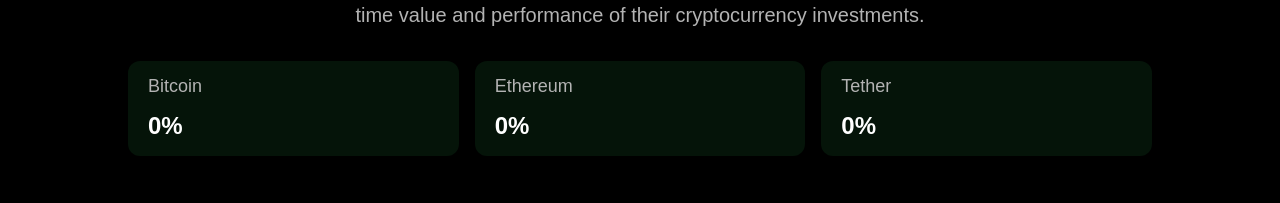
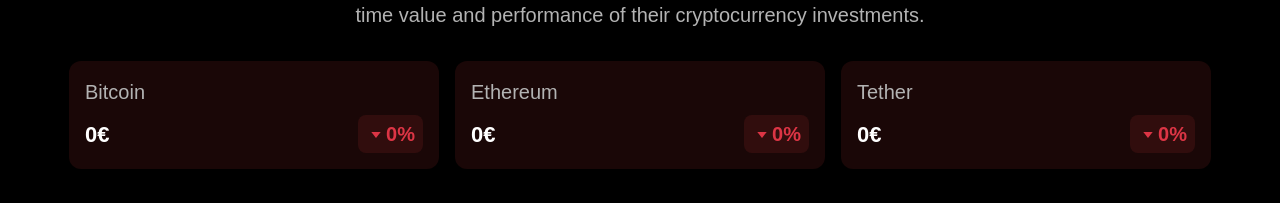
Before and after one commit to margusliinev/react-projects, a React (Vite) app in the folder 03-crypto-tracker/: page / in a window 1280 px wide. Shown: the part 183-386 px from the top of the page. Built offline with nearby package versions, Linux system fonts and the light colour scheme; no server answers; a web font is replaced by a local one.

Commit message:
marketInfo component redone, swapped to top 3 coins

```diff
--- a/03-crypto-tracker/src/components/CoinsPagination.jsx
+++ b/03-crypto-tracker/src/components/CoinsPagination.jsx
@@ -4,7 +4,7 @@ import { useSelector, useDispatch } from 'react-redux';
 import { changePage } from '../features/coins/coinsSlice';
 
 const CoinsPagination = () => {
-    const { numOfPages, page, filtered_coins, itemsPerPage } = useSelector((store) => store.coins);
+    const { page, filtered_coins, itemsPerPage } = useSelector((store) => store.coins);
     const dispatch = useDispatch();
 
     const pages = Array.from({ length: Math.ceil(filtered_coins.length / itemsPerPage) }, (_, index) => {
--- a/03-crypto-tracker/src/components/MarketInfo.jsx
+++ b/03-crypto-tracker/src/components/MarketInfo.jsx
@@ -1,23 +1,43 @@
 import React from 'react';
 import { useSelector } from 'react-redux';
+import { formatPrice } from '../utils/formatPrice';
+import { RxTriangleDown, RxTriangleUp } from 'react-icons/rx';
 
 const MarketInfo = () => {
-    const { global } = useSelector((store) => store.global);
-    const { market_cap_percentage } = global;
+    const { featured } = useSelector((store) => store.featured);
+    const { bitcoin, ethereum, tether } = featured;
 
     return (
         <div className='market-info'>
-            <div className='market-info-box'>
+            <div className={bitcoin && bitcoin.eur_24h_change > 0 ? 'market-info-box box-green' : 'market-info-box box-red'}>
                 <p className='info-box-title'>Bitcoin</p>
-                <p className='info-box-value'>{market_cap_percentage ? market_cap_percentage.btc.toFixed(2) + '%' : 0 + '%'}</p>
+                <div>
+                    <p className='info-box-value'>{bitcoin && bitcoin ? formatPrice(bitcoin && bitcoin.eur_market_cap) : 0 + '€'}</p>
+                    <div className={bitcoin && bitcoin.eur_24h_change > 0 ? 'info-box-change-value bright-box-green value-green' : 'info-box-change-value bright-box-red value-red'}>
+                        {bitcoin && bitcoin.eur_24h_change > 0 ? <RxTriangleUp /> : <RxTriangleDown />}
+                        <p className={bitcoin && bitcoin.eur_24h_change > 0 ? 'value-green' : 'value-red'}>{bitcoin ? Math.abs(bitcoin.eur_24h_change.toFixed(2)) + '%' : 0 + '%'}</p>
+                    </div>
+                </div>
             </div>
-            <div className='market-info-box'>
+            <div className={ethereum && ethereum.eur_24h_change > 0 ? 'market-info-box box-green' : 'market-info-box box-red'}>
                 <p className='info-box-title'>Ethereum</p>
-                <p className='info-box-value'>{market_cap_percentage ? market_cap_percentage.eth.toFixed(2) + '%' : 0 + '%'}</p>
+                <div>
+                    <p className='info-box-value'>{ethereum && ethereum ? formatPrice(ethereum && ethereum.eur_market_cap) : 0 + '€'}</p>
+                    <div className={ethereum && ethereum.eur_24h_change > 0 ? 'info-box-change-value bright-box-green value-green' : 'info-box-change-value bright-box-red value-red'}>
+                        {ethereum && ethereum.eur_24h_change > 0 ? <RxTriangleUp /> : <RxTriangleDown />}
+                        <p className={ethereum && ethereum.eur_24h_change > 0 ? 'value-green' : 'value-red'}>{ethereum ? Math.abs(ethereum.eur_24h_change.toFixed(2)) + '%' : 0 + '%'}</p>
+                    </div>
+                </div>
             </div>
-            <div className='market-info-box'>
+            <div className={tether && tether.eur_24h_change > 0 ? 'market-info-box box-green' : 'market-info-box box-red'}>
                 <p className='info-box-title'>Tether</p>
-                <p className='info-box-value'>{market_cap_percentage ? market_cap_percentage.usdt.toFixed(2) + '%' : 0 + '%'}</p>
+                <div>
+                    <p className='info-box-value'>{tether && tether ? formatPrice(tether && tether.eur_market_cap) : 0 + '€'}</p>
+                    <div className={tether && tether.eur_24h_change > 0 ? 'info-box-change-value bright-box-green value-green' : 'info-box-change-value bright-box-red value-red'}>
+                        {tether && tether.eur_24h_change > 0 ? <RxTriangleUp /> : <RxTriangleDown />}
+                        <p className={tether && tether.eur_24h_change > 0 ? 'value-green' : 'value-red'}>{tether ? Math.abs(tether.eur_24h_change.toFixed(2)) + '%' : 0 + '%'}</p>
+                    </div>
+                </div>
             </div>
         </div>
     );
--- a/03-crypto-tracker/src/features/coins/coinsSlice.jsx
+++ b/03-crypto-tracker/src/features/coins/coinsSlice.jsx
@@ -135,7 +135,6 @@ const coinsSlice = createSlice({
                 });
             }
             state.filtered_coins = tempCoins;
-            console.log(state.filtered_coins);
             state.page_coins = Array.from({ length: Math.ceil(state.filtered_coins.length / state.itemsPerPage) }, (_, index) => {
                 const start = index * state.itemsPerPage;
                 return state.filtered_coins.slice(start, start + state.itemsPerPage);
--- /dev/null
+++ b/03-crypto-tracker/src/features/featured/featuredSlice.jsx
@@ -0,0 +1,37 @@
+import axios from 'axios';
+import { createSlice, createAsyncThunk } from '@reduxjs/toolkit';
+
+const url = 'https://api.coingecko.com/api/v3/simple/price?ids=bitcoin%2Cethereum%2Ctether&vs_currencies=eur&include_market_cap=true&include_24hr_vol=true&include_24hr_change=true&precision=2';
+
+const initialState = {
+    featured_loading: false,
+    featured_error: false,
+    featured: [],
+};
+
+const fetchFeatured = createAsyncThunk('featured/fetchFeatured', async () => {
+    const response = await axios(url);
+    return response.data;
+});
+
+const featuredSlice = createSlice({
+    name: 'featured',
+    initialState,
+    extraReducers: (builder) => {
+        builder
+            .addCase(fetchFeatured.pending, (state) => {
+                state.featured_loading = true;
+            })
+            .addCase(fetchFeatured.rejected, (state) => {
+                state.featured_loading = false;
+                state.featured_error = true;
+            })
+            .addCase(fetchFeatured.fulfilled, (state, action) => {
+                state.featured_loading = false;
+                state.featured = action.payload;
+            });
+    },
+});
+
+export { fetchFeatured };
+export default featuredSlice.reducer;
--- a/03-crypto-tracker/src/features/global/globalSlice.jsx
+++ /dev/null
@@ -1,37 +0,0 @@
-import axios from 'axios';
-import { createSlice, createAsyncThunk } from '@reduxjs/toolkit';
-
-const url = 'https://api.coingecko.com/api/v3/global';
-
-const initialState = {
-    global_loading: false,
-    global_error: false,
-    global: [],
-};
-
-const fetchGlobal = createAsyncThunk('global/fetchGlobal', async () => {
-    const response = await axios(url);
-    return response.data.data;
-});
-
-const globalSlice = createSlice({
-    name: 'global',
-    initialState,
-    extraReducers: (builder) => {
-        builder
-            .addCase(fetchGlobal.pending, (state) => {
-                state.global_loading = true;
-            })
-            .addCase(fetchGlobal.rejected, (state) => {
-                state.global_loading = false;
-                state.global_error = true;
-            })
-            .addCase(fetchGlobal.fulfilled, (state, action) => {
-                state.global_loading = false;
-                state.global = action.payload;
-            });
-    },
-});
-
-export { fetchGlobal };
-export default globalSlice.reducer;
--- a/03-crypto-tracker/src/main.scss
+++ b/03-crypto-tracker/src/main.scss
@@ -448,41 +448,54 @@ main {
 .market-info {
     display: grid;
     row-gap: 1rem;
-    max-width: $width-sm;
     margin: 2rem auto;
-    width: 100%;
 }
 
 .market-info-box {
-    background-color: rgba(52, 199, 89, 0.1);
-    padding: 0.5rem;
+    padding: 1rem;
     border-radius: $radius-xl;
+    width: 380px;
+    margin-left: auto;
+    margin-right: auto;
+    div {
+        display: flex;
+        align-items: center;
+        justify-content: space-between;
+    }
 }
 
 .info-box-title {
     color: #b3b3b3;
-    padding: 0.25rem 0.75rem;
-    font-size: 18px;
+    font-size: 20px;
+    margin-bottom: 0.5rem;
 }
 
 .info-box-value {
-    padding: 0.25rem 0.75rem;
-    font-size: 1.5rem;
+    font-size: 22px;
     font-weight: 600;
-    display: grid;
-    grid-template-columns: auto 1fr;
-    align-items: center;
     color: $colorWhite;
-    span {
-        display: grid;
+}
+
+.info-box-change-value {
+    font-size: 20px;
+    font-weight: 600;
+    padding: 0.25rem 0.5rem;
+    border-radius: $radius-lg;
+}
+
+@media screen and (min-width: 840px) {
+    .market-info {
+        grid-template-columns: 1fr 1fr;
+        column-gap: 1rem;
+    }
+    .market-info-box {
+        width: 370px;
     }
 }
 
-@media screen and (min-width: $width-lg) {
+@media screen and (min-width: $width-xl) {
     .market-info {
         grid-template-columns: 1fr 1fr 1fr;
-        column-gap: 1rem;
-        max-width: $width-lg;
     }
 }
 
@@ -591,7 +604,15 @@ main {
 }
 
 .box-red {
-    background-color: #ff44441a;
+    background-color: rgba(255, 68, 68, 0.1);
+}
+
+.bright-box-green {
+    background-color: rgba(8, 209, 88, 0.1);
+}
+
+.bright-box-red {
+    background-color: rgba(255, 68, 68, 0.1);
 }
 
 .active {
--- a/03-crypto-tracker/src/pages/CoinsPage.jsx
+++ b/03-crypto-tracker/src/pages/CoinsPage.jsx
@@ -2,16 +2,16 @@ import React, { useEffect } from 'react';
 import { PageHero, MarketInfo, CoinsTable, Loader } from '../components';
 import { useDispatch, useSelector } from 'react-redux';
 import { fetchCoins } from '../features/coins/coinsSlice';
-import { fetchGlobal } from '../features/global/globalSlice';
+import { fetchFeatured } from '../features/featured/featuredSlice';
 import { filterCoins, sortCoins } from '../features/coins/coinsSlice';
 
 const CoinsPage = () => {
     const dispatch = useDispatch();
-    const { coins_loading, filters, sort } = useSelector((store) => store.coins);
-    const { global_loading } = useSelector((store) => store.global);
+    const { filters, sort } = useSelector((store) => store.coins);
+    const { featured_loading, coins_loading } = useSelector((store) => store.featured);
 
     useEffect(() => {
-        dispatch(fetchGlobal());
+        dispatch(fetchFeatured());
         dispatch(fetchCoins());
     }, []);
 
@@ -20,7 +20,7 @@ const CoinsPage = () => {
         dispatch(sortCoins());
     }, [sort, filters]);
 
-    if (coins_loading || global_loading) {
+    if (featured_loading || coins_loading) {
         return (
             <main className='coins'>
                 <div className='coins-container'>
--- a/03-crypto-tracker/src/store.jsx
+++ b/03-crypto-tracker/src/store.jsx
@@ -1,13 +1,13 @@
 import { configureStore } from '@reduxjs/toolkit';
 import navigationReducer from './features/navigation/navigationSlice';
 import coinsReducer from './features/coins/coinsSlice';
-import globalReducer from './features/global/globalSlice';
+import featuredReducer from './features/featured/featuredSlice';
 
 const store = configureStore({
     reducer: {
         navigation: navigationReducer,
         coins: coinsReducer,
-        global: globalReducer,
+        featured: featuredReducer,
     },
 });
 
```
